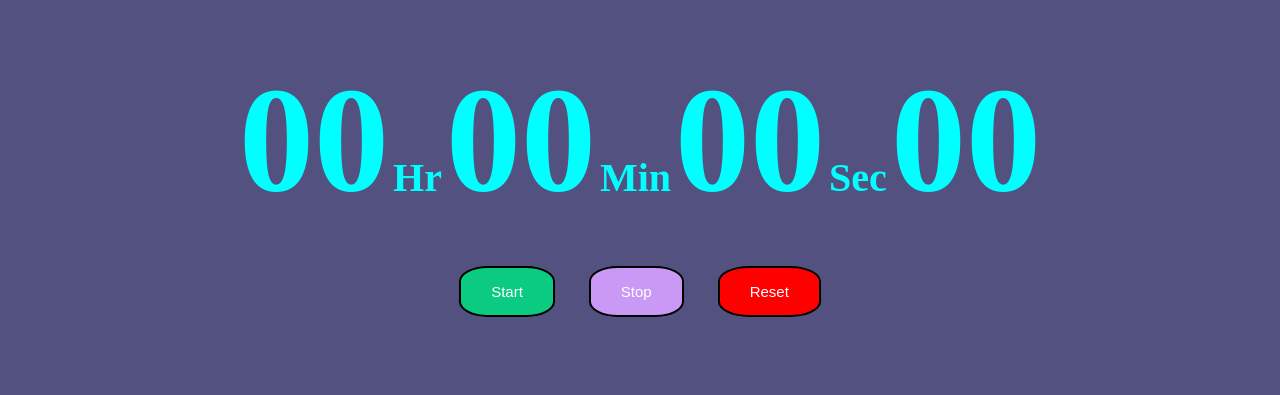
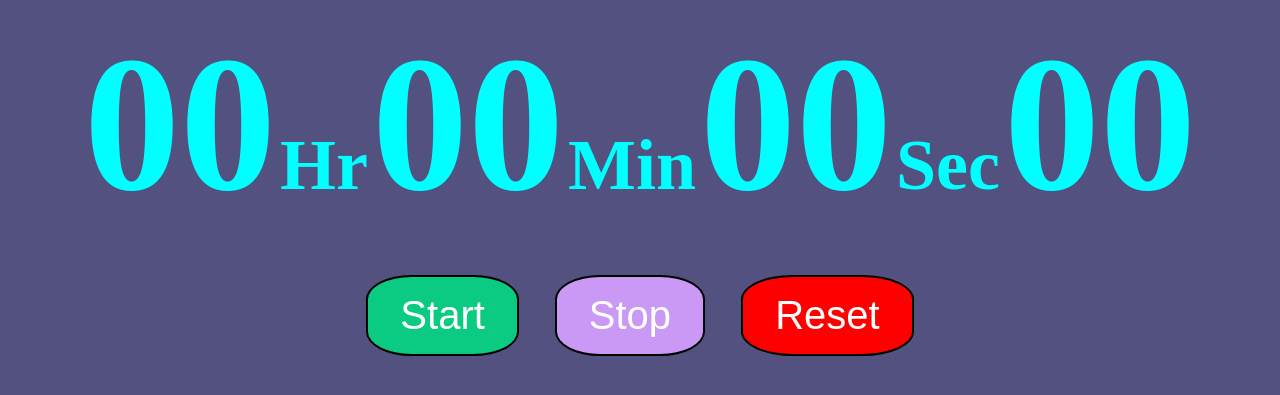
Before and after one commit to MahiPratap/StopWatch-Project, a plain HTML site: page index.html in a window 1280 px wide. Shown: the part 223-618 px from the top of the page. Drawn offline with Linux system fonts and the light colour scheme.

Commit message:
Update style.css

```diff
--- a/style.css
+++ b/style.css
@@ -9,22 +9,22 @@ body{
     color: cyan;
 }
 .digit{
-    font-size: 150px;
+    font-size: 12rem;
     font-weight: bold;
 }
 .txt{
-    font-size: 40px;
+    font-size: 4.5rem;
     font-weight: bold;
 }
 #btn-container{
     text-align: center;
-    margin-top: 40px;
+    margin-top: 2.5rem;
 }
 .btn{
     border-radius: 30%;
-    padding: 15px 30px;
-    font-size: 15px;
-    margin: 0px 15px;
+    padding: 1rem 2rem;
+    font-size: 2.5rem;
+    margin: 0rem 1rem;
     color: white;
     border: 2px solid black;
     cursor: pointer;
@@ -40,3 +40,16 @@ background-color: rgb(201, 153, 245);
 #reset{
     background-color: red;
 }
+
+@media(max-width:1020px){
+    html{
+        font-size: 65%;
+    }
+}
+
+
+@media(max-width:768){
+    html{
+        font-size: 45%;
+    }
+}
```
